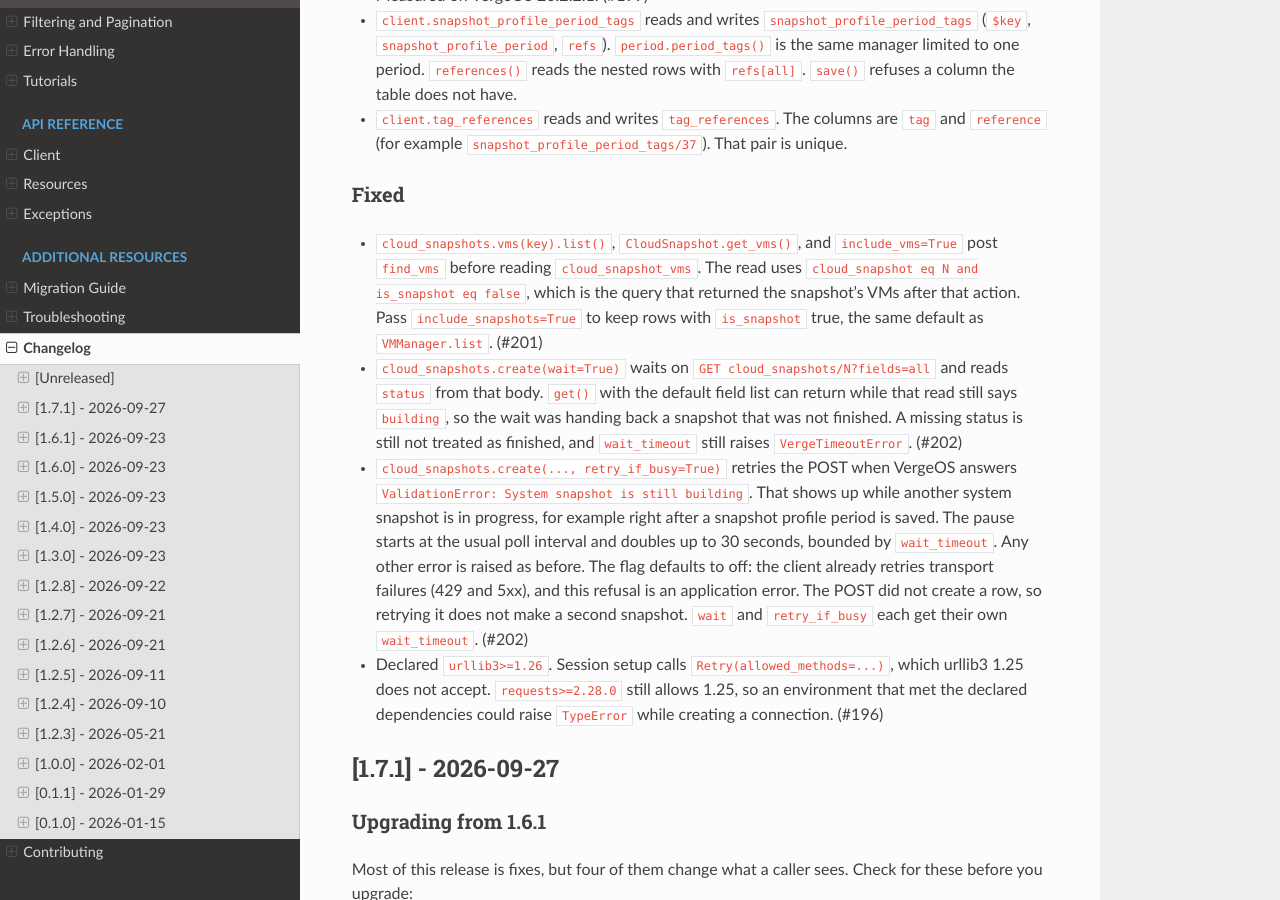
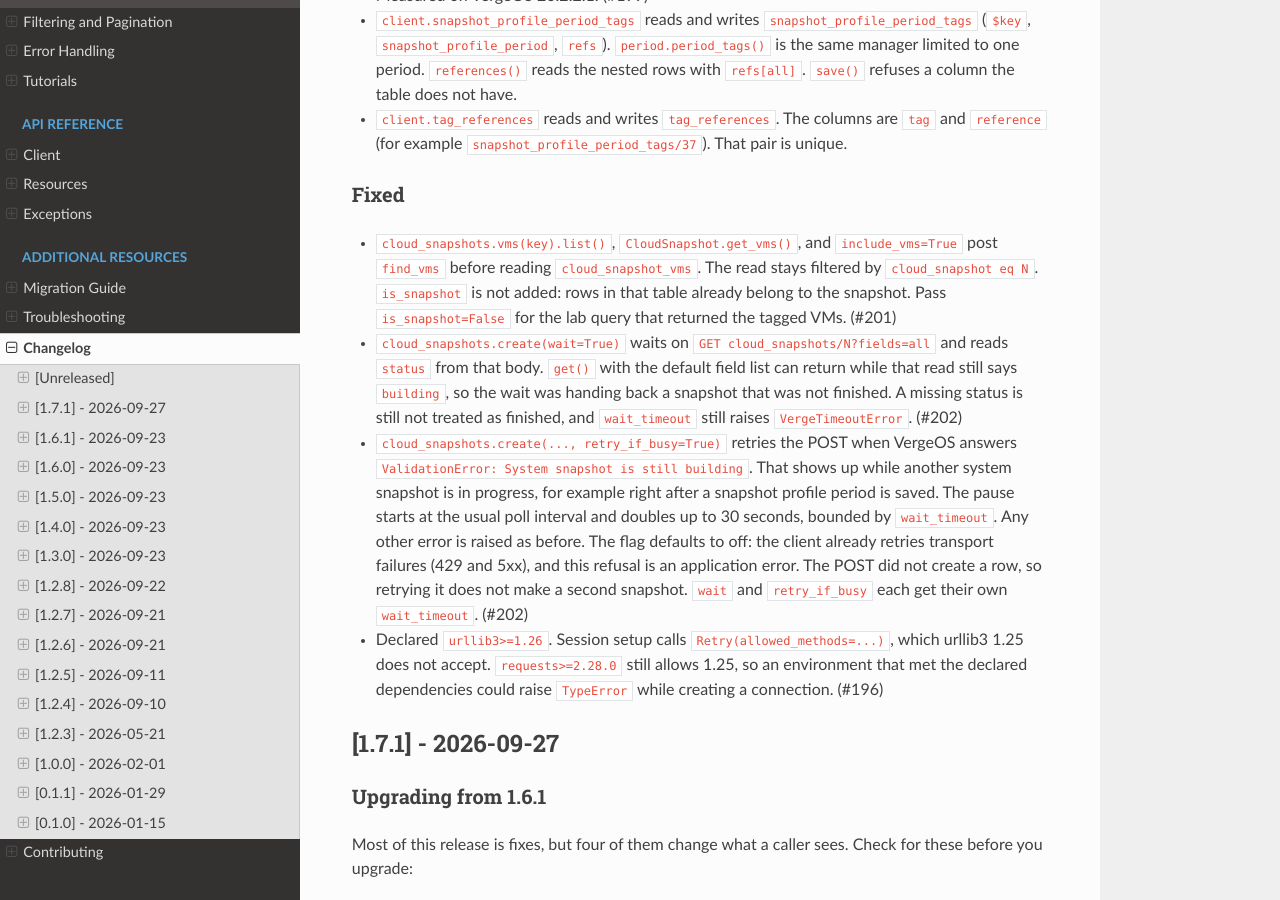
Before and after one commit to verge-io/pyVergeOS, a Sphinx documentation site: the page built from docs/changelog.rst, in a window 1280 px wide and 900 px high, scrolled down 631 px. Built offline with Sphinx 7.4.7 and the Read the Docs theme 3.1.0, drawn with Linux system fonts in a browser that asks for light colours.

Commit message:
fix: do not hide cloud snapshot VMs with is_snapshot
cloud_snapshot_vms rows already belong to the snapshot, and captured
VMs are modeled with is_snapshot set. Listing still posts find_vms
first. Callers pass is_snapshot=False for the lab membership query.

Co-authored-by: Welchumaballs <Welchumaballs@users.noreply.github.com>

```diff
--- a/docs/changelog.rst
+++ b/docs/changelog.rst
@@ -40,11 +40,10 @@ Fixed
 
 - ``cloud_snapshots.vms(key).list()``, ``CloudSnapshot.get_vms()``, and
   ``include_vms=True`` post ``find_vms`` before reading
-  ``cloud_snapshot_vms``. The read uses
-  ``cloud_snapshot eq N and is_snapshot eq false``, which is the query
-  that returned the snapshot's VMs after that action. Pass
-  ``include_snapshots=True`` to keep rows with ``is_snapshot`` true, the
-  same default as ``VMManager.list``. (#201)
+  ``cloud_snapshot_vms``. The read stays filtered by
+  ``cloud_snapshot eq N``. ``is_snapshot`` is not added: rows in that
+  table already belong to the snapshot. Pass ``is_snapshot=False`` for
+  the lab query that returned the tagged VMs. (#201)
 - ``cloud_snapshots.create(wait=True)`` waits on
   ``GET cloud_snapshots/N?fields=all`` and reads ``status`` from that body.
   ``get()`` with the default field list can return while that read still
```
Also changed, not shown: README.md (+1 -2 lines), 2 other files.
